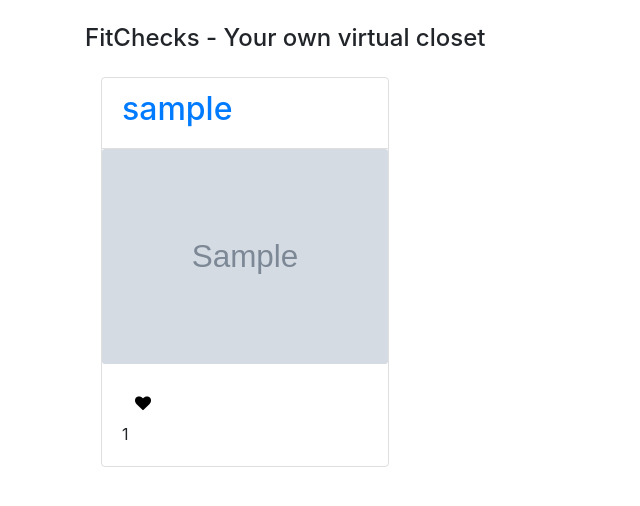
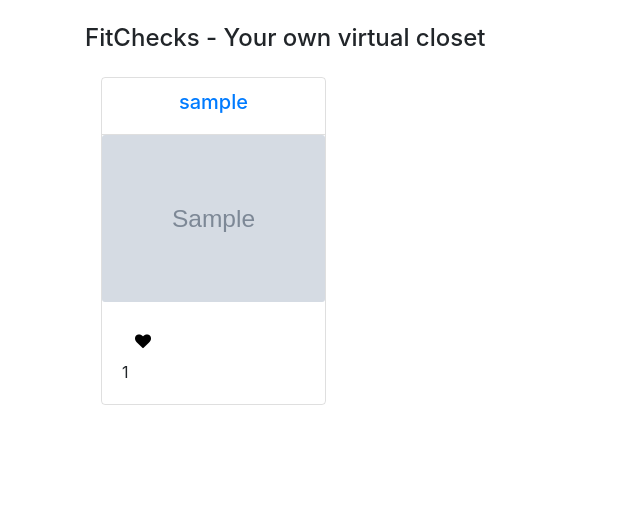
Before and after one commit to Elijahm124/fitchecks, a Django app: page /feed in a window 1280 px wide. Shown: the part 58-564 px from the top of the page, without its empty margins (0-640 px from the left). Run offline with Django 3.2, Linux system fonts and the light colour scheme; a user stored in the database is signed in; tables that the repository leaves empty hold one stand-in row (values such as "Sample post"); grey boxes marked "Sample" are stand-in pictures; some libraries are stand-ins or nearby versions.

Commit message:
masonry grid for feed, load more for feed

```diff
--- a/fits/views.py
+++ b/fits/views.py
@@ -43,14 +43,14 @@ def feed(request):
     context["following_user"] = following
 
     page = request.GET.get('page', 1)
-    paginator = Paginator(fits, 2)
+    paginator = Paginator(fits, 8)
     try:
         fitz = paginator.page(page)
     except PageNotAnInteger:
         fitz = paginator.page(1)
     except EmptyPage:
         fitz = paginator.page(paginator.num_pages)
-    context.update({"fitz": fitz})
+    context.update({"fitz": fitz, 'num_pages': paginator.num_pages})
 
     return render(request, 'fits/feed.html', context)
 
@@ -73,7 +73,7 @@ def all(request):
     context["following_user"] = following
 
     page = request.GET.get('page', 1)
-    paginator = Paginator(fits, 2)
+    paginator = Paginator(fits, 4)
     try:
         fitz = paginator.page(page)
     except PageNotAnInteger:
--- a/templates/fits/base.html
+++ b/templates/fits/base.html
@@ -107,6 +107,8 @@
     <script src="https://cdnjs.cloudflare.com/ajax/libs/waypoints/4.0.1/jquery.waypoints.min.js"></script>
     <script src="https://cdnjs.cloudflare.com/ajax/libs/waypoints/4.0.1/shortcuts/infinite.min.js"></script>
         <script src="https://ajax.googleapis.com/ajax/libs/jquery/1.12.4/jquery.min.js"></script>
+        <script src="https://unpkg.com/masonry-layout@4/dist/masonry.pkgd.min.js"></script>
+        <script src="https://unpkg.com/infinite-scroll@4/dist/infinite-scroll.pkgd.min.js"></script>
 
     {% block javascript %}{% endblock %}
     {% block jsfiles %}{% endblock jsfiles %}
--- a/templates/fits/feed.html
+++ b/templates/fits/feed.html
@@ -8,17 +8,16 @@
 
 
     <h4>FitChecks - Your own virtual closet</h4>
-<div class="container">
-<div class="row infinite-container">
+    <div class="grid">
 
             {% for fit in fitz %}
 
-    <div class="col-xs-1 infinite-item">
-        <div class="card bg-transparent mx-md-3 my-md-3" style="width: 18rem;">
+                <div class="grid-item">
+                    <div class="card bg-transparent mx-md-3 my-md-3" style="width: 225px;">
                         <div class="card-header bg-transparent">
                             <div class="row">
-                    <div class="col-8">
-                        <a href="{% url 'fits:closets' fit.owner %}"><h2>{{ fit.owner.username}}</h2></a>
+                                <div class="col-12" style="text-align: center">
+                                    <a href="{% url 'fits:closets' fit.owner %}"><h5>{{ fit.owner.username}}</h5></a>
                                 </div>
                                 <div class="col-4">
                                     {% if fit.owner != user %}
@@ -58,10 +57,13 @@
                 </div>
             {% endfor %}
     </div>
+
     {% if fitz.has_next %}
-    <a class="infinite-more-link" href="?page={{ fitz.next_page_number }}">More</a>
+        <a class="pagination__next" href="?page={{ fitz.next_page_number }}">More</a>
     {% endif %}
-    </div>
+
+
+
 
 
 
@@ -72,15 +74,26 @@
 
 {% block javascript %}
 
-    <script>
+    <!--<script>
         var infinite = new Waypoint.Infinite({
-            element: $('.infinite-container')[0],
+            element: $('.grid')[0],
         });
-  </script>
+    </script>-->
 
 {% endblock %}
 
 {% block jsfiles %}
+        <script>
+        var elem = document.querySelector('.grid');
+        var msrny = new Masonry(elem, {
+            itemSelector: '.grid-item',
+            gutter: 10,
+
+});
+
+
+
+    </script>
 
     <script>
         $(document).on('click', '.fun', function (e) {
@@ -161,4 +174,7 @@
             });
         });
     </script>
+
+
+
 {% endblock jsfiles %}
```
Also changed, not shown: templates/fits/all.html (+30 -29 lines). Lines whose indentation alone changed are shown as unchanged.
